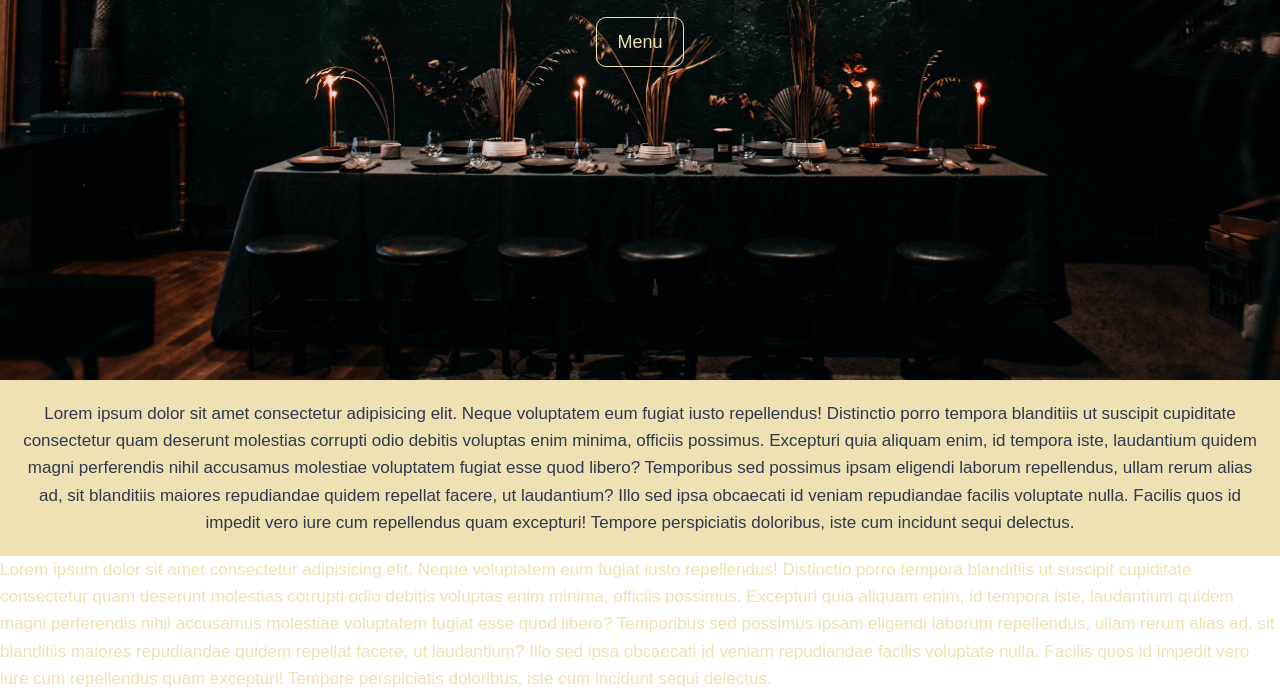
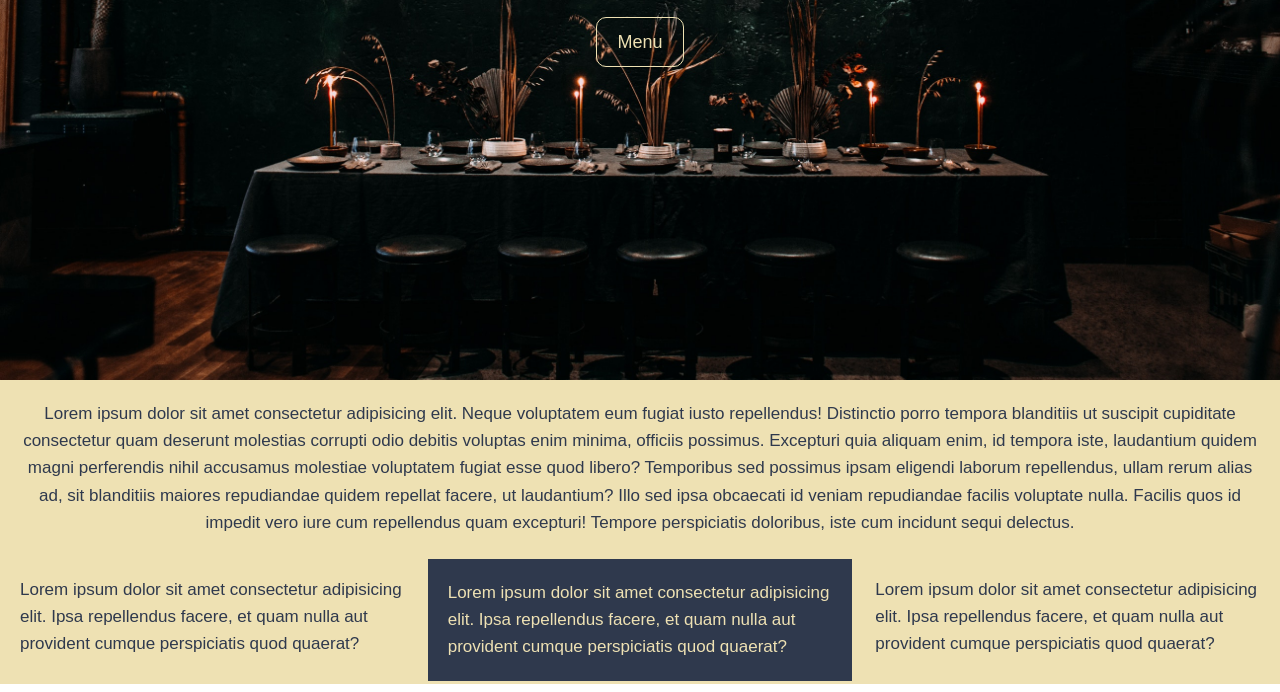
Before and after one commit to P-Hsgw/restaurant, a website built with webpack: page dist/index.html in a window 1280 px wide. Shown: the part 420-1112 px from the top of the page. Built offline with nearby package versions, Linux system fonts and the light colour scheme.

Commit message:
Add boxes into section C

```diff
--- a/src/home.js
+++ b/src/home.js
@@ -36,17 +36,32 @@ function createSection () {
   sectionA.appendChild(paragraphA)
 
   const sectionC = document.createElement("section")
-  const paragraphC = document.createElement("p")
   sectionC.setAttribute("id", "section_c")
-  paragraphC.innerHTML = "Lorem ipsum dolor sit amet consectetur adipisicing elit. Neque voluptatem eum fugiat iusto repellendus! Distinctio porro tempora blanditiis ut suscipit cupiditate consectetur quam deserunt molestias corrupti odio debitis voluptas enim minima, officiis possimus. Excepturi quia aliquam enim, id tempora iste, laudantium quidem magni perferendis nihil accusamus molestiae voluptatem fugiat esse quod libero? Temporibus sed possimus ipsam eligendi laborum repellendus, ullam rerum alias ad, sit blanditiis maiores repudiandae quidem repellat facere, ut laudantium? Illo sed ipsa obcaecati id veniam repudiandae facilis voluptate nulla. Facilis quos id impedit vero iure cum repellendus quam excepturi! Tempore perspiciatis doloribus, iste cum incidunt sequi delectus."
-  sectionC.appendChild(paragraphC)
+
+  function createBox(id) {
+    const box = document.createElement("div");
+    box.classList.add(`box-${id}`);
+    box.innerHTML = "Lorem ipsum dolor sit amet consectetur adipisicing elit. Ipsa repellendus facere, et quam nulla aut provident cumque perspiciatis quod quaerat?";
+    content.appendChild(box)
+    return box;
+
+  }
 
   content.appendChild(sectionA)
   content.appendChild(sectionC)
+
+  const boxOne = createBox("1")
+  const boxTwo = createBox("2")
+  const boxThree = createBox("3")
+  sectionC.appendChild(boxOne)
+  sectionC.appendChild(boxTwo)
+  sectionC.appendChild(boxThree)
+
+
 }
 
 
 export {
   createHero,
-  createSection
+  createSection,
 }
```
Also changed, not shown: dist/index.html, dist/main.js.
